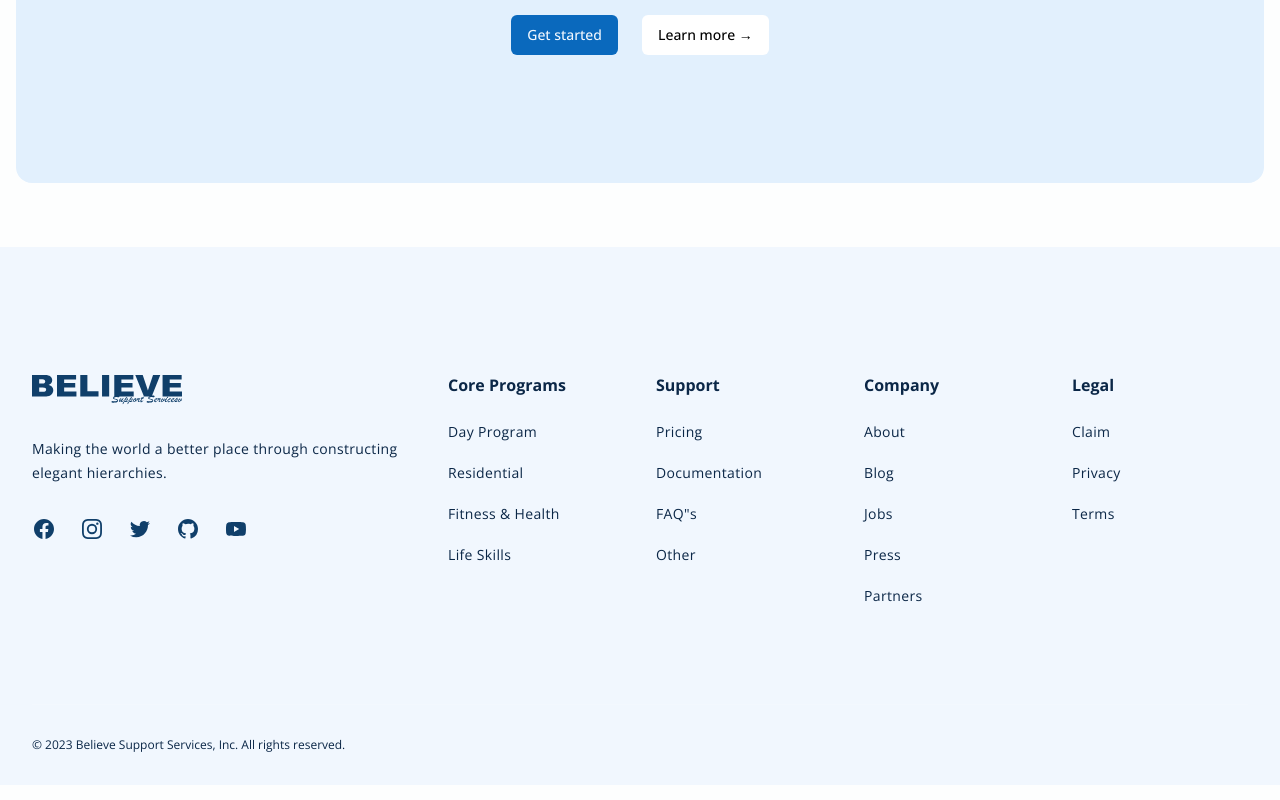
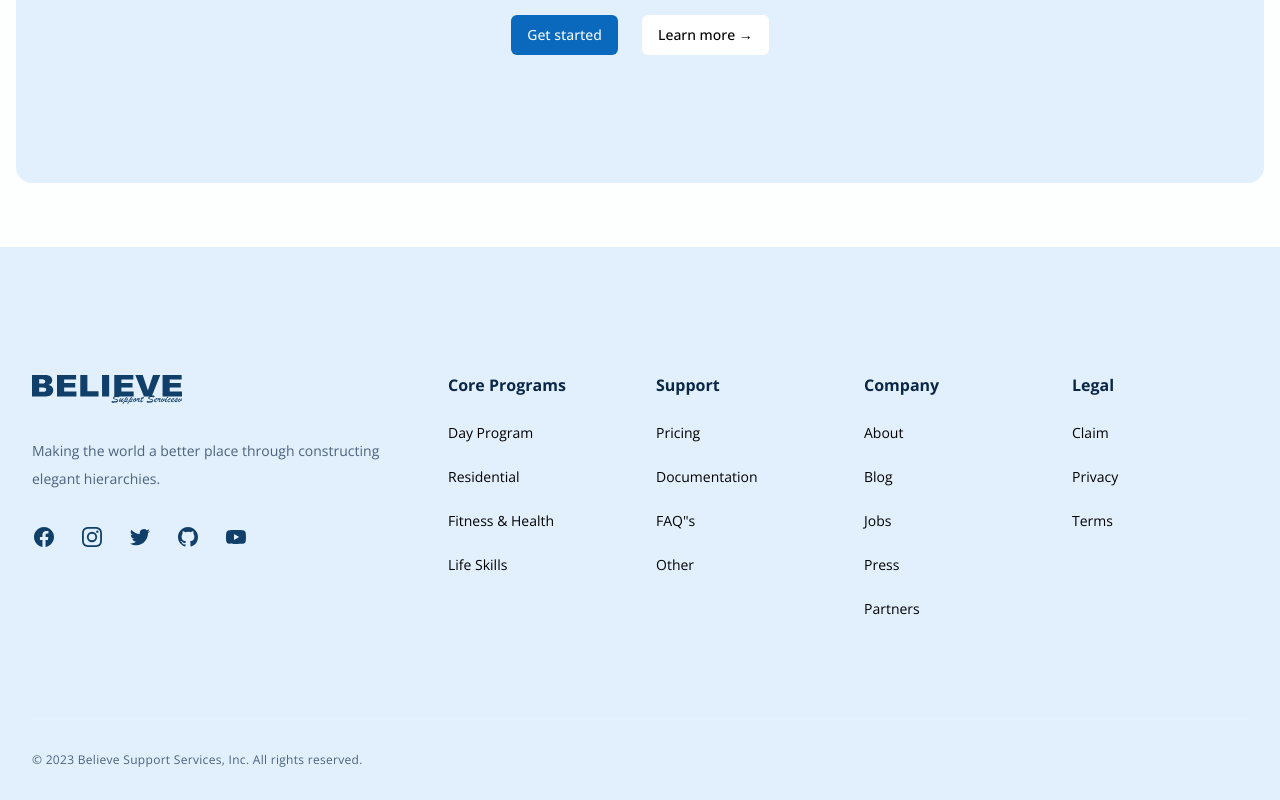
Before and after one commit to Justin-Bento/believe-support-services, a Next.js app: page / in a window 1280 px wide. Shown: the part 4189-4989 px from the top of the page. Built offline with nearby package versions, Linux system fonts and the light colour scheme.

Commit message:
fixed typography and colour in footer

```diff
--- a/src/components/Footer.tsx
+++ b/src/components/Footer.tsx
@@ -4,7 +4,7 @@ import {footer_navigation} from "@/lib/data"
 
 export default function Footer() {
   return (
-    <footer className="bg-primary-50" aria-labelledby="footer-heading">
+    <footer className="bg-theme" aria-labelledby="footer-heading">
       <h2 id="footer-heading" className="sr-only">
         Footer
       </h2>
@@ -12,7 +12,7 @@ export default function Footer() {
         <div className="xl:grid xl:grid-cols-3 xl:gap-8">
           <div className="space-y-8">
           <Logo fill={`fill-primary-900 dark:fill-primary-50`} />
-            <p className="body-medium">
+            <p className="leading-7 text-sm hover:text-opacity-50 text-opacity-70 dark:text-primary-50/75 transition-all">
               Making the world a better place through constructing elegant hierarchies.
             </p>
             <div className="flex space-x-6">
@@ -31,7 +31,7 @@ export default function Footer() {
                 <ul role="list" className="mt-6 space-y-4">
                   {footer_navigation.solutions.map((item:any) => (
                     <li key={item.name}>
-                      <a href={item.href} className="body-medium">
+                      <a href={item.href} className="leading-7 text-sm hover:text-opacity-50 text-opacity-70 dark:text-primary-50/75 transition-all">
                         {item.name}
                       </a>
                     </li>
@@ -43,7 +43,7 @@ export default function Footer() {
                 <ul role="list" className="mt-6 space-y-4">
                   {footer_navigation.support.map((item:any) => (
                     <li key={item.name}>
-                      <a href={item.href} className="body-medium">
+                      <a href={item.href} className="leading-7 text-sm hover:text-opacity-50 text-opacity-70 dark:text-primary-50/75 transition-all">
                         {item.name}
                       </a>
                     </li>
@@ -57,7 +57,7 @@ export default function Footer() {
                 <ul role="list" className="mt-6 space-y-4">
                   {footer_navigation.company.map((item:any) => (
                     <li key={item.name}>
-                      <a href={item.href} className="body-medium">
+                      <a href={item.href} className="leading-7 text-sm hover:text-opacity-50 text-opacity-70 dark:text-primary-50/75 transition-all">
                         {item.name}
                       </a>
                     </li>
@@ -69,7 +69,7 @@ export default function Footer() {
                 <ul role="list" className="mt-6 space-y-4">
                   {footer_navigation.legal.map((item:any) => (
                     <li key={item.name}>
-                      <a href={item.href} className="body-medium">
+                      <a href={item.href} className="leading-7 text-sm hover:text-opacity-50 text-opacity-70 dark:text-primary-50/75 transition-all">
                         {item.name}
                       </a>
                     </li>
@@ -80,7 +80,7 @@ export default function Footer() {
           </div>
         </div>
         <div className="pt-8 mt-16 border-t border-white/10 sm:mt-20 lg:mt-24">
-          <p className="body-small">&copy; {new Date().getFullYear()} Believe Support Services, Inc. All rights reserved.</p>
+          <p className="text-xs tracking-wide text-opacity-70">&copy; {new Date().getFullYear()} Believe Support Services, Inc. All rights reserved.</p>
         </div>
       </div>
     </footer>
```
